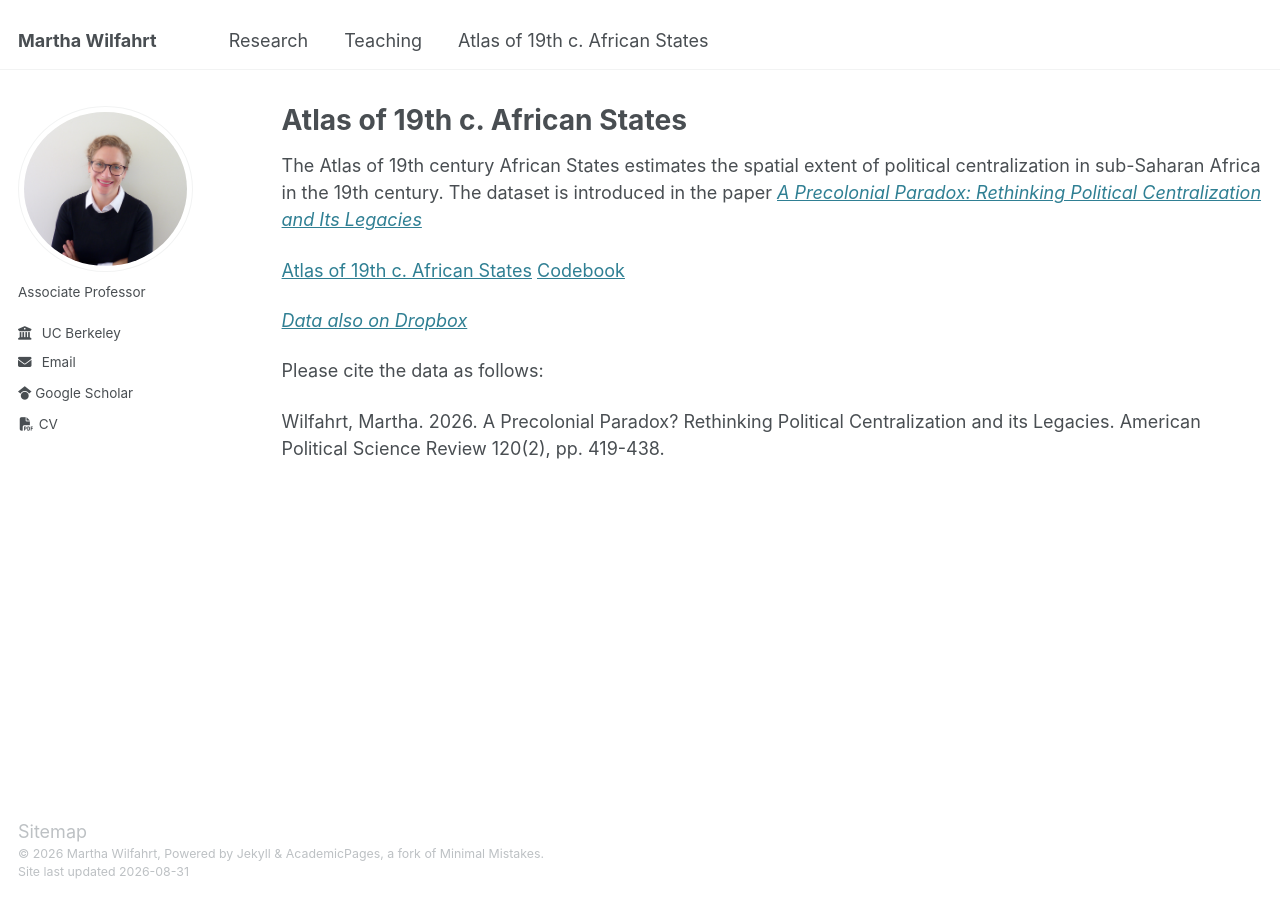
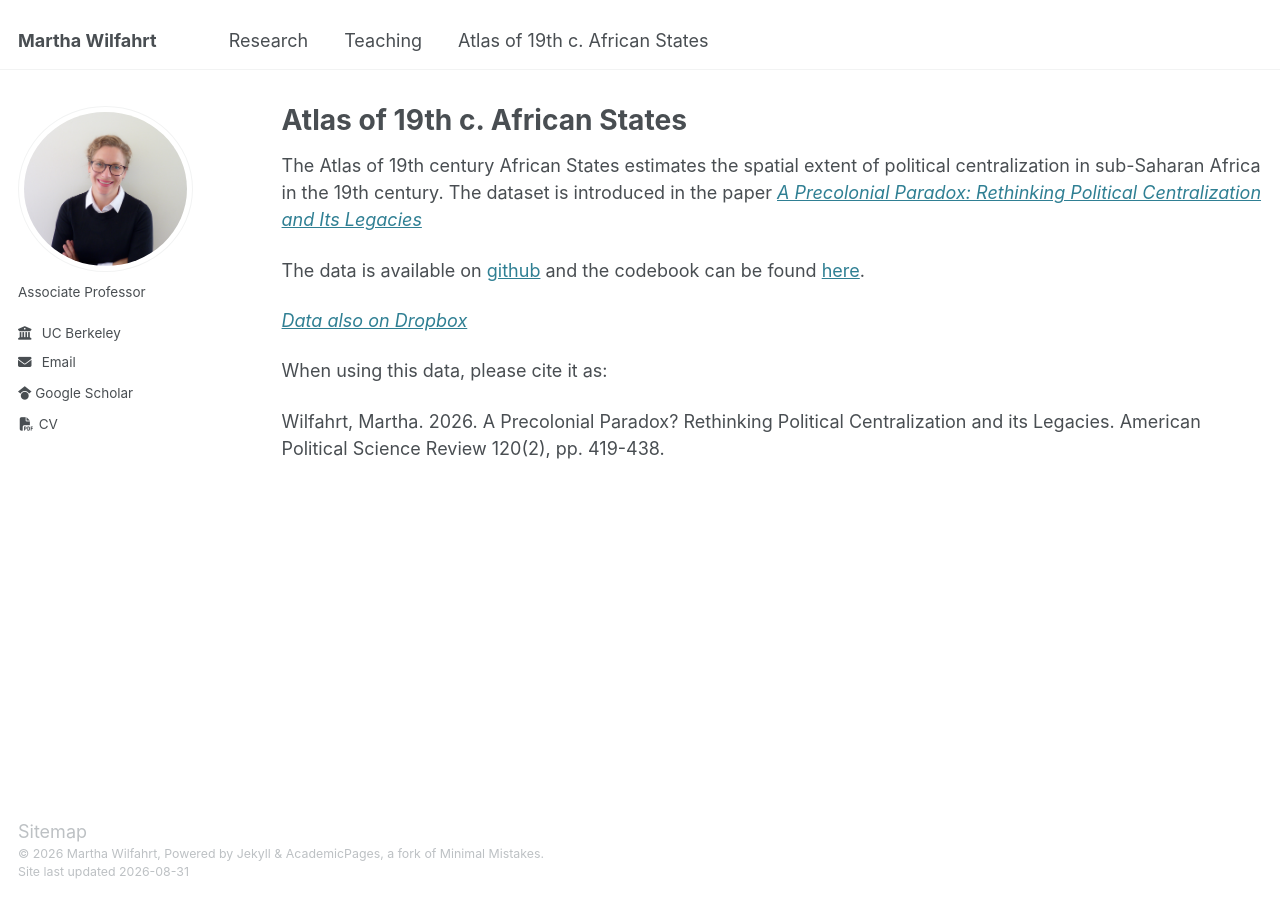
Before and after one commit to martha-wilfahrt/martha-wilfahrt.github.io, a Jekyll site: the page built from _pages/atlas.md, in a window 1280 px wide. Built offline with Jekyll 4.4.1, drawn with Linux system fonts in a browser that asks for light colours.

Commit message:
Update atlas.md

```diff
--- a/_pages/atlas.md
+++ b/_pages/atlas.md
@@ -8,10 +8,10 @@ author_profile: true
 The Atlas of 19th century African States estimates the spatial extent of political centralization
 in sub-Saharan Africa in the 19th century. The dataset is introduced in the paper [_A Precolonial Paradox: Rethinking Political Centralization and Its Legacies_](https://doi.org/10.1017/S0003055425101044)
 
-[Atlas of 19th c. African States](https://github.com/martha-wilfahrt/atlas-precolonial-african-states)    [Codebook](https://martha-wilfahrt.github.io/files/1_Atlas_Codebook.pdf)
+The data is available on [github](https://github.com/martha-wilfahrt/atlas-precolonial-african-states) and the codebook can be found [here](https://martha-wilfahrt.github.io/files/1_Atlas_Codebook.pdf).
 
 [_Data also on Dropbox_](https://www.dropbox.com/scl/fi/2tx4c7mev9ot0cwaaq9g6/Atlas-of-African-Centralized-States.zip?rlkey=7myvu29k97cahrzx8oplhg8t5&dl=0)
 
-Please cite the data as follows:
+When using this data, please cite it as:
 
 Wilfahrt, Martha. 2026. A Precolonial Paradox? Rethinking Political Centralization and its Legacies. American Political Science Review 120(2), pp. 419-438.
```
